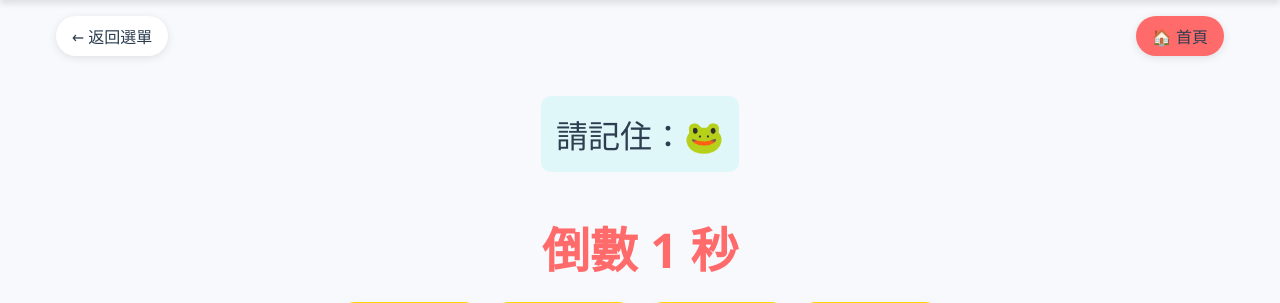
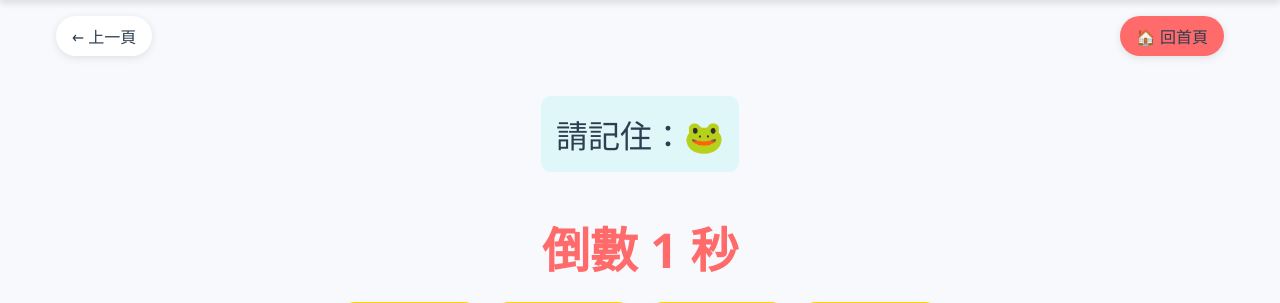
Before and after one commit to zzshcool/early-child-learn, a Spring Boot app: page /cognitive/memory-flip in a window 1280 px wide. Shown: the part 90-393 px from the top of the page. Run offline with Spring Boot 4, Linux system fonts and the light colour scheme.

Commit message:
統一了導航文字（「返回選單」→「上一頁」） memory_flip.html 已添加懸浮按鈕樣式 確認所有頁面都使用一致的懸浮導航按鈕

```diff
--- a/src/main/resources/templates/bopomofo/memory_match.html
+++ b/src/main/resources/templates/bopomofo/memory_match.html
@@ -259,7 +259,7 @@
     </header>
     <main>
         <div class="nav-container">
-            <a href="/bopomofo/menu" class="nav-link back-link-floating">← 返回選單</a>
+            <a href="/bopomofo/menu" class="nav-link back-link-floating">← 上一頁</a>
             <a href="/" class="nav-link home-link home-link-floating">🏠 回首頁</a>
         </div>
 
--- a/src/main/resources/templates/cognitive/memory_flip.html
+++ b/src/main/resources/templates/cognitive/memory_flip.html
@@ -183,8 +183,8 @@
     </header>
     <main>
         <div class="nav-container">
-            <a href="/cognitive/menu" class="nav-link">← 返回選單</a>
-            <a href="/" class="nav-link home-link">🏠 首頁</a>
+            <a href="/cognitive/menu" class="nav-link back-link-floating">← 上一頁</a>
+            <a href="/" class="nav-link home-link home-link-floating">🏠 回首頁</a>
         </div>
         <div class="game-container">
             <div id="target-container">
--- a/src/main/resources/templates/english/memory_match.html
+++ b/src/main/resources/templates/english/memory_match.html
@@ -259,7 +259,7 @@
     </header>
     <main>
         <div class="nav-container">
-            <a href="/english/menu" class="nav-link back-link-floating">← 返回選單</a>
+            <a href="/english/menu" class="nav-link back-link-floating">← 上一頁</a>
             <a href="/" class="nav-link home-link home-link-floating">🏠 回首頁</a>
         </div>
 
--- a/src/main/resources/templates/numbers/memory_match.html
+++ b/src/main/resources/templates/numbers/memory_match.html
@@ -259,7 +259,7 @@
     </header>
     <main>
         <div class="nav-container">
-            <a href="/numbers/menu" class="nav-link back-link-floating">← 返回選單</a>
+            <a href="/numbers/menu" class="nav-link back-link-floating">← 上一頁</a>
             <a href="/" class="nav-link home-link home-link-floating">🏠 回首頁</a>
         </div>
 
```
